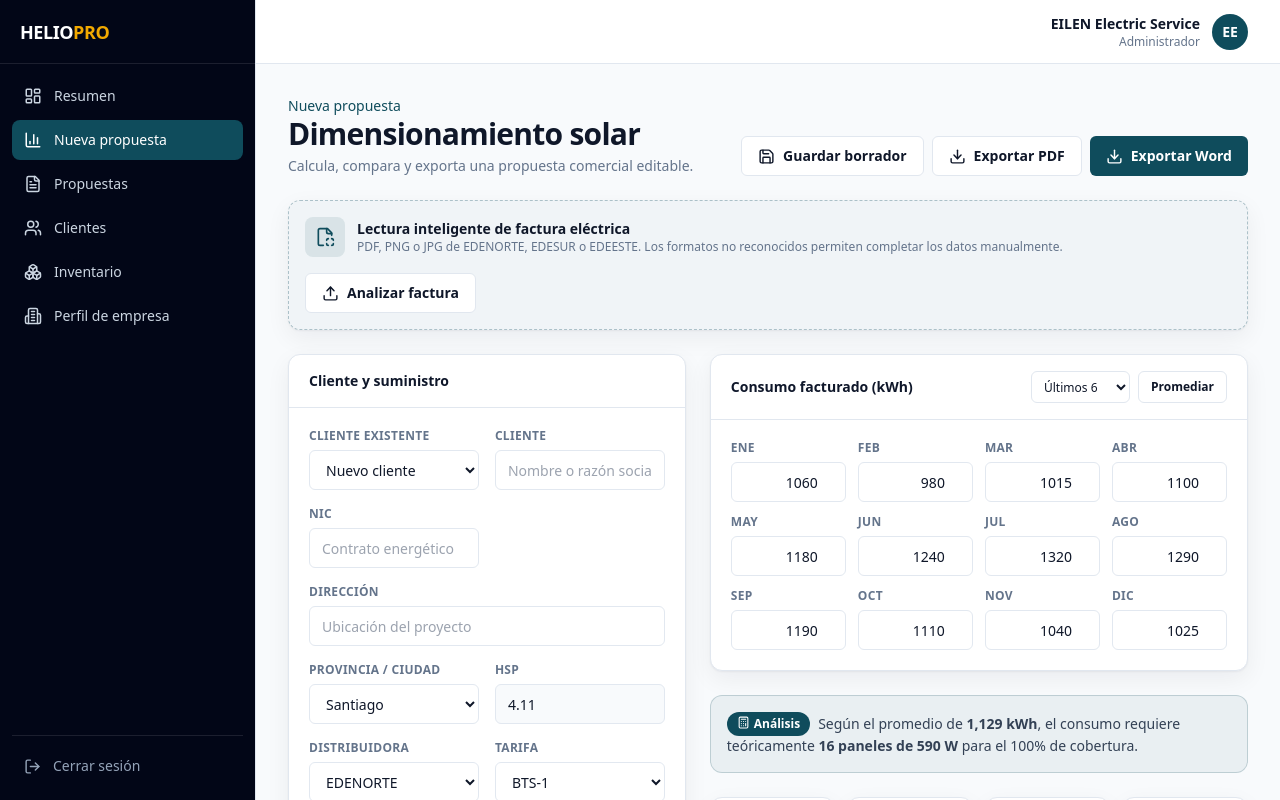
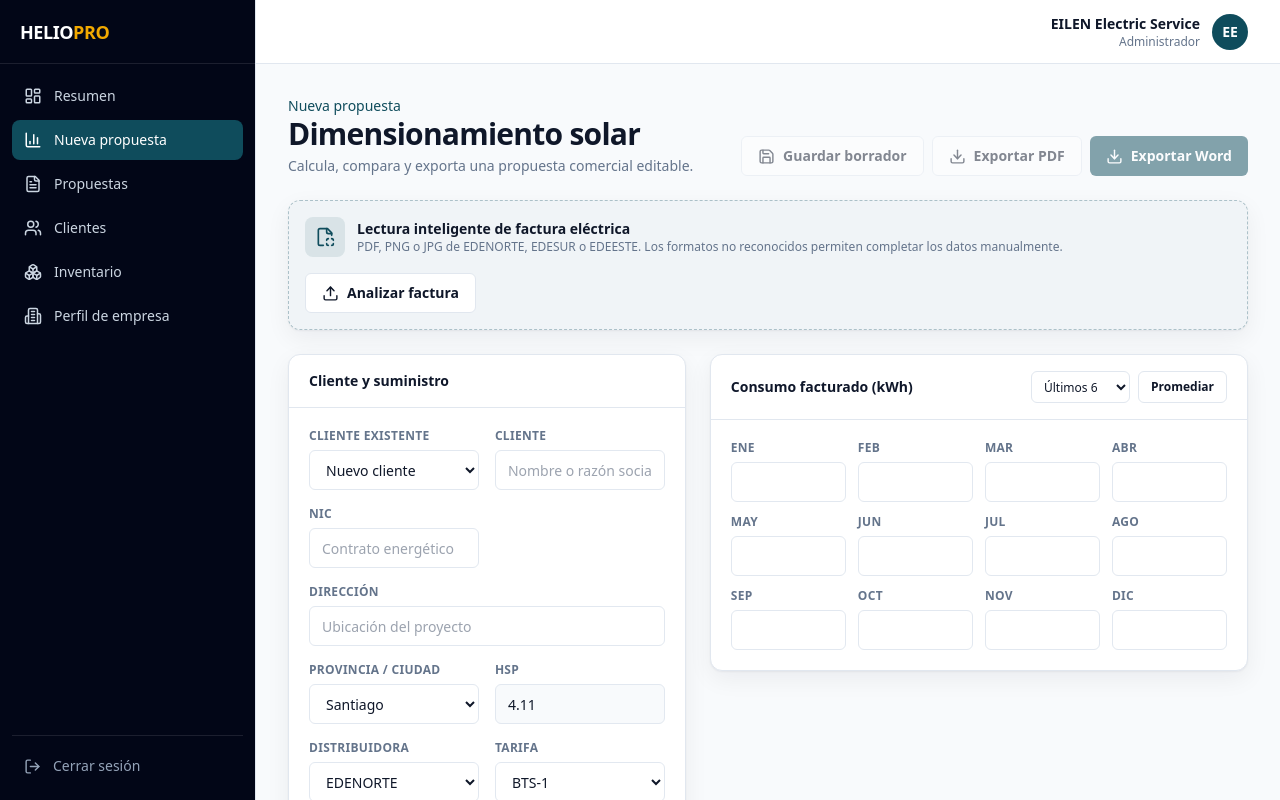
Before and after one commit to leilameca/calculadora-propuestas-solares, a Next.js app: page /dashboard/calculator in a window 1280 px wide. Shown: the top 800 px of the page. Built offline with nearby package versions, Linux system fonts and the light colour scheme; no server answers.

Commit message:
Start proposals without sample consumption

```diff
--- a/components/solar-calculator-app.tsx
+++ b/components/solar-calculator-app.tsx
@@ -17,8 +17,8 @@ const defaultCompany:CompanyBrand={name:"EILEN Electric Service",rnc:"1-31-00000
 
 export function SolarCalculatorApp() {
   const [inputs, setInputs] = useState<Inputs>({ client:"",nic:"",address:"",city:"Santiago",utility:"EDENORTE",tariff:"BTS-1",panelEquipmentId:"",panelWatts:590,oversizingFactor:1.2,costPerWpUsd:.95,exchangeRate:60,systemType:"On-Grid",inverter:"",battery:"",itbisEnabled:true,itbisRate:.18,designMode:"automatic",manualPanelCount:20 });
-  const [consumption, setConsumption] = useState<number[]>([1060,980,1015,1100,1180,1240,1320,1290,1190,1110,1040,1025]);
-  const [billedRecords,setBilledRecords]=useState<BilledConsumption[]>(consumption.map((kwh,index)=>({month:index+1,year:new Date().getFullYear(),kwh})));
+  const [consumption, setConsumption] = useState<number[]>(Array(12).fill(0));
+  const [billedRecords,setBilledRecords]=useState<BilledConsumption[]>([]);
   const [averageCount, setAverageCount] = useState(6);
   const [useAverage, setUseAverage] = useState(false);
   const [ocrBusy, setOcrBusy] = useState(false);
```
